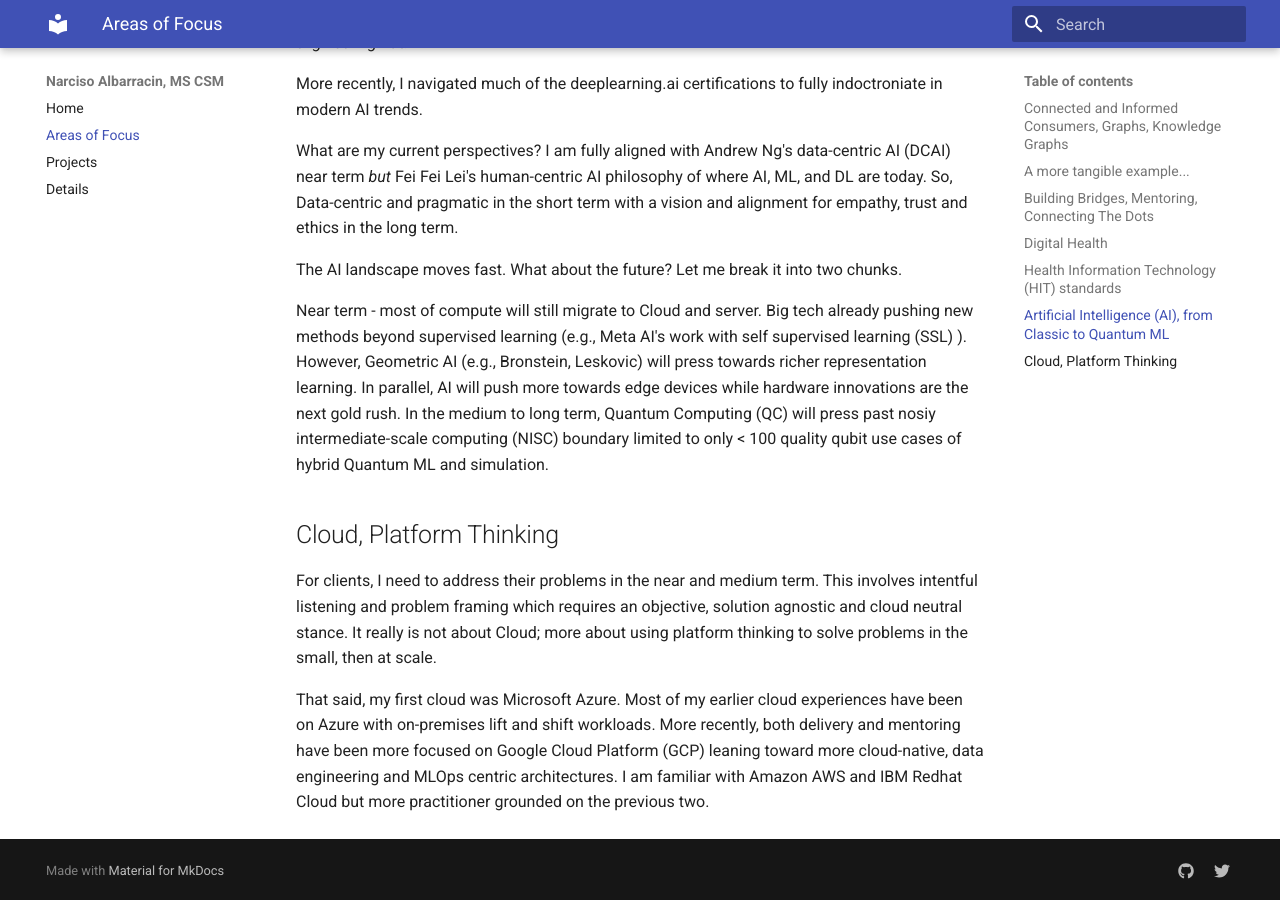
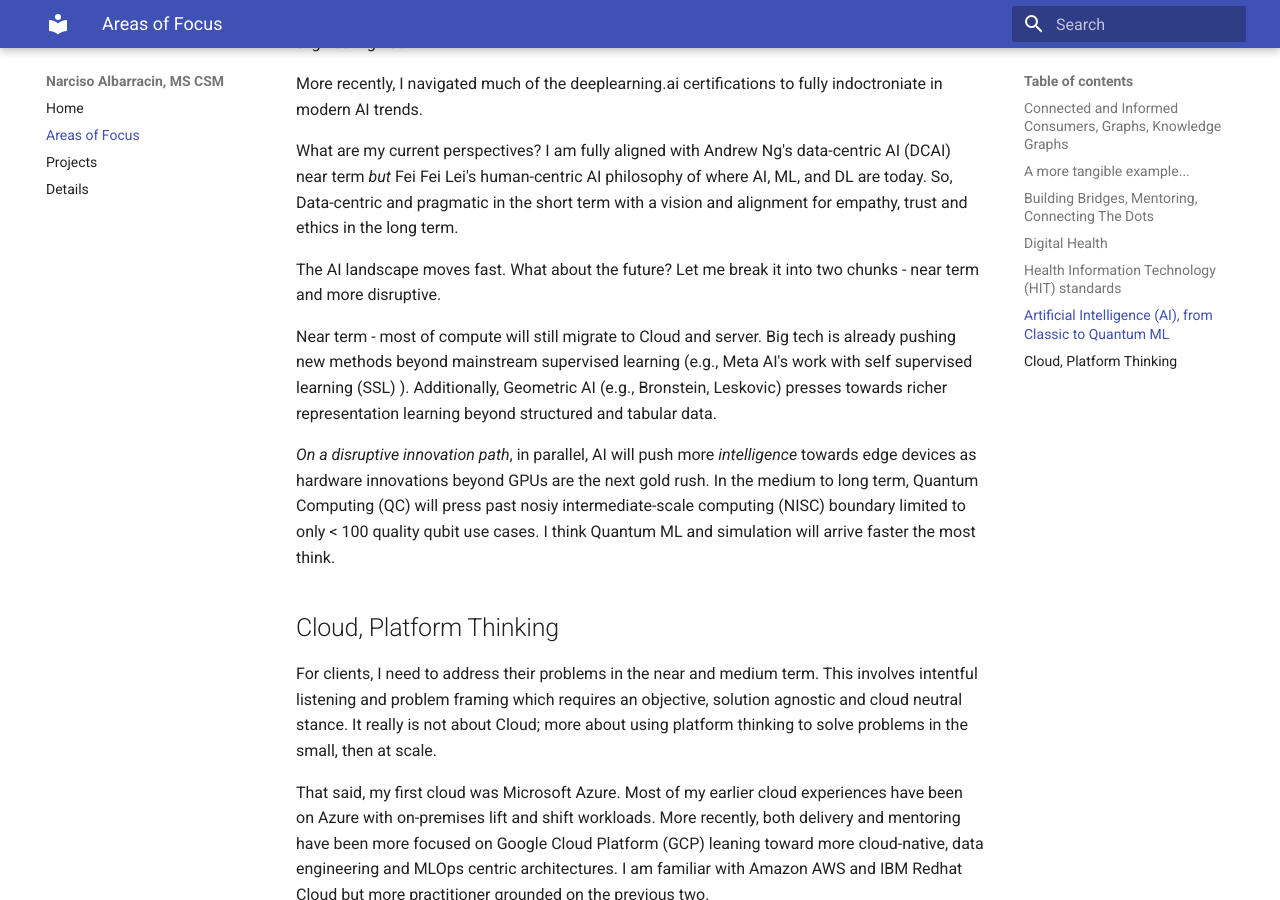
Before and after one commit to nalbarr/portfolio, an MkDocs documentation site: the page built from docs/areas.md, in a window 1280 px wide and 900 px high, scrolled down 1934 px. Built offline with MkDocs 1.6.1 and Material for MkDocs 9.7.7, drawn with Linux system fonts in a browser that asks for light colours; some of the changed text lies outside the part shown.

Commit message:
Update areas.md

```diff
--- a/docs/areas.md
+++ b/docs/areas.md
@@ -41,9 +41,11 @@
 
 What are my current perspectives?  I am fully aligned with Andrew Ng's data-centric AI (DCAI) near term *but* Fei Fei Lei's human-centric AI philosophy of where AI, ML, and DL are today.  So, Data-centric and pragmatic in the short term with a vision and alignment for empathy, trust and ethics in the long term.
 
-The AI landscape moves fast.  What about the future?  Let me break it into two chunks.
+The AI landscape moves fast.  What about the future?  Let me break it into two chunks - near term and more disruptive.
 
-Near term - most of compute will still migrate to Cloud and server.  Big tech already pushing new methods beyond supervised learning (e.g., Meta AI's work with self supervised learning (SSL) ).  However, Geometric AI (e.g., Bronstein, Leskovic) will press towards richer representation learning.  In parallel, AI will push more towards edge devices while hardware innovations are the next gold rush.  In the medium to long term, Quantum Computing (QC) will press past nosiy intermediate-scale computing (NISC) boundary limited to only < 100 quality qubit use cases of hybrid Quantum ML and simulation.
+Near term - most of compute will still migrate to Cloud and server.  Big tech is already pushing new methods beyond mainstream supervised learning (e.g., Meta AI's work with self supervised learning (SSL) ).  Additionally, Geometric AI (e.g., Bronstein, Leskovic) presses towards richer representation learning beyond structured and tabular data.
+
+*On a disruptive innovation path*, in parallel, AI will push more *intelligence* towards edge devices as hardware innovations beyond GPUs are the next gold rush.  In the medium to long term, Quantum Computing (QC) will press past nosiy intermediate-scale computing (NISC) boundary limited to only < 100 quality qubit use cases.  I think Quantum ML and simulation will arrive faster the most think.
 
 ## Cloud, Platform Thinking
 For clients, I need to address their problems in the near and medium term.  This involves intentful listening and problem framing which requires an objective, solution agnostic and cloud neutral stance.  It really is not about Cloud; more about using platform thinking to solve problems in the small, then at scale.
```
Also changed, not shown: other parts of docs/areas.md (+1 -1 lines).
